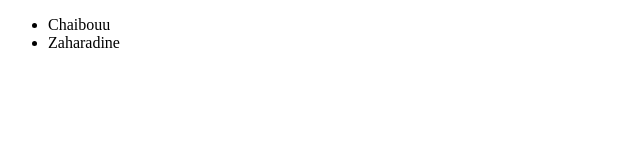
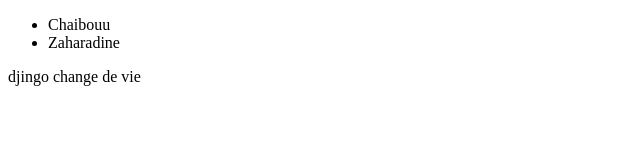
Before and after one commit to zeinabdedouka/simulation-contribution, a plain HTML site: page index.html in a window 1280 px wide. Shown: the whole page, without its empty margins (0-640 px from the left). Drawn offline with Linux system fonts and the light colour scheme.

Commit message:
message a djingarey

```diff
--- a/index.html
+++ b/index.html
@@ -12,5 +12,6 @@
             <li>Zaharadine</li>
         </ul>
     </div>
+    <p>djingo change de vie</p>
 </body>
 </html>
```
